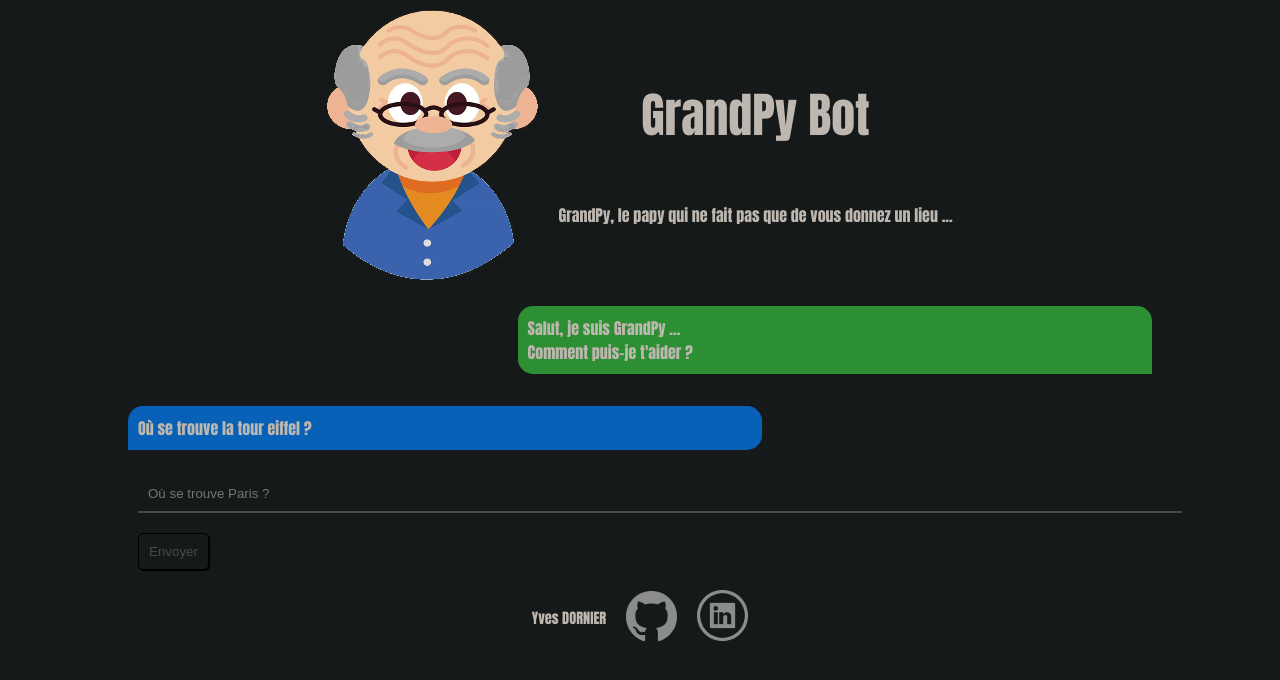
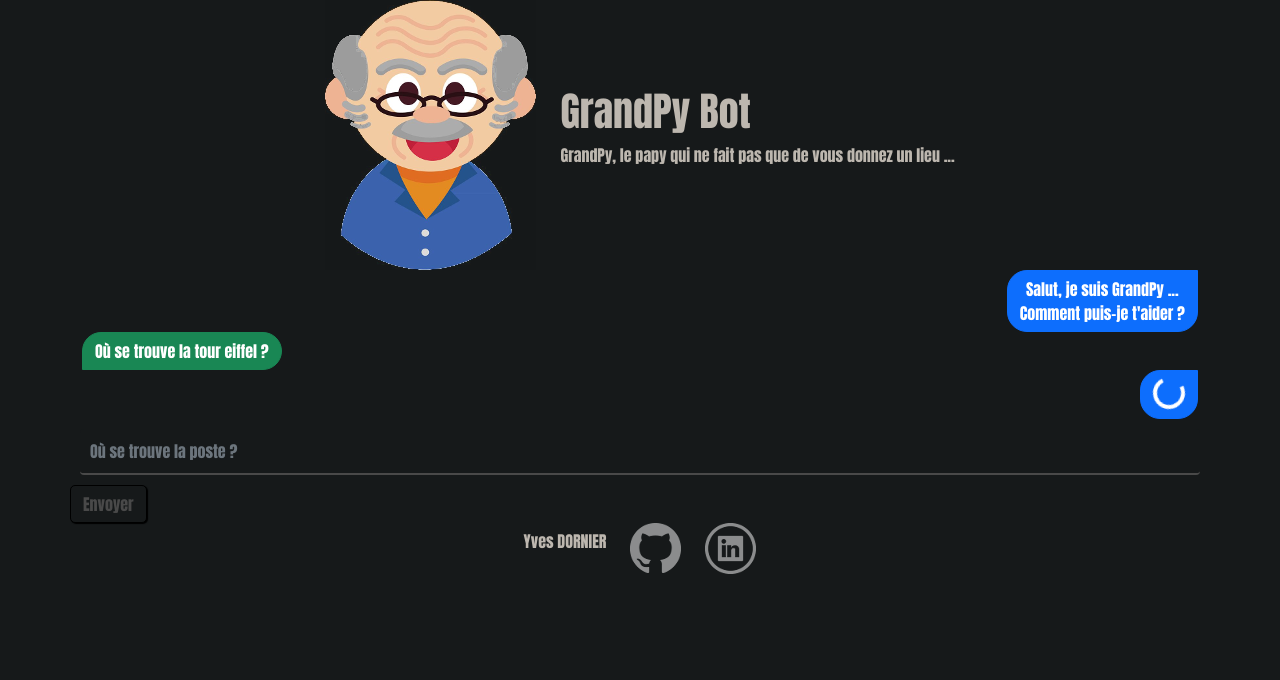
Before and after one commit to titou386/grandpy-bot, a Flask app: page / in a window 1280 px wide. Shown: the top 680 px of the page. Run offline with Flask 2, Linux system fonts and the light colour scheme.

Commit message:
bootstrap

```diff
--- a/static/style.css
+++ b/static/style.css
@@ -3,85 +3,11 @@ body
 	color: rgb(189,183,175);
     font-family: Impact, "Arial Black", Arial, Verdana, sans-serif;
 	background-color: rgb(22,25,26);
-	margin: auto;
-	width: 80%;
-
 }
 
-
-p
-{
-    font-size: 1em;
-    padding: 10px;
-}
-h1
-{
-    font-size: 3em;
-    padding: 10px;
-}
-img
-{
-	padding: 10px;
-}
-.center
-{
-
-
-
-    display: flex;
-    justify-content: center;
-    align-items: center;
-
-    text-align: center
-}
-.bot
-{
-	border-radius: 15px 15px 0px 15px;
-	background-color: rgb(44,143,51);
-	padding: 10px;
-	width: 60%;
-
-}
-.user
-{
-	border-radius: 15px 15px 15px 0px;
-	background-color: rgb(8,97,183);
-	padding: 10px;
-	width: 60%;
-
-}
-.align-right
-{
-	display: flex;
-	justify-content: flex-end;
-}
-
-*:focus {
-    outline: none;
-}
-.button
+.custom-input-text
 {
     color: rgb(73,73,73);
-	background-color: rgb(22,25,26);
-	border: 1px solid black;
-	border-radius: 5px;
-	box-shadow: 1px 1px 1px black;
-	padding: 10px;
-	margin: 10px;
-}
-.button:hover
-{
-	color: rgb(189,183,175);
-	background-color: rgb(8,97,183);
-	transition: .2s;
-	transition-timing-function: linear;
-
-}
-
-.text-area-input
-{
-	color: rgb(73,73,73);
-
     background-color: rgb(22,25,26);
     border: none;
     border-bottom: 2px solid rgb(73,73,73);
@@ -91,19 +17,41 @@ img
 }
 
 
-.text-area-input:hover
+.custom-input-text:hover
 {
-	color: rgb(189,183,175);
+    color: black;
     border-bottom: 2px solid rgb(8,97,183);
     transition: .2s;
     transition-timing-function: linear;
 }
 
-#author
+
+.custom-button
 {
-	font-size: 0.9em;
+    color: rgb(73,73,73);
+    background-color: rgb(22,25,26);
+    border: 1px solid black;
+    border-radius: 5px;
+    box-shadow: 1px 1px 1px black;
+}
+.custom-button:hover
+{
+    color: white;
+    background-color: $primary-color;
+    transition: .2s;
+    transition-timing-function: linear;
 
 }
+
+.bot
+{
+    border-radius: 20px 0px 20px 20px;
+}
+.user
+{
+    border-radius: 20px 20px 20px 0px;
+}
+
 footer .logo
 {
   opacity:0.5;
--- a/templates/base.html
+++ b/templates/base.html
@@ -3,31 +3,38 @@
   <head>
       <meta charset="utf-8" />
       <meta name="viewport" content="width=device-width, initial-scale=1.0">
+      <link href="https://cdn.jsdelivr.net/npm/bootstrap@5.0.0-beta2/dist/css/bootstrap.min.css" rel="stylesheet" integrity="sha384-BmbxuPwQa2lc/FVzBcNJ7UAyJxM6wuqIj61tLrc4wSX0szH/Ev+nYRRuWlolflfl" crossorigin="anonymous" />
       <link rel="stylesheet" href="../static/style.css" />
+      <script src="https://cdn.jsdelivr.net/npm/bootstrap@5.0.0-beta2/dist/js/bootstrap.bundle.min.js" integrity="sha384-b5kHyXgcpbZJO/tY9Ul7kGkf1S0CWuKcCD38l8YkeH8z8QjE0GmW1gYU5S9FOnJ0" crossorigin="anonymous"></script>
     {% block head %} {% endblock %}
   </head>
   <body>
-	<header class="center">
+    <header class="container">
+      <div class="row justify-content-center">
+        <div class="col-sm-auto col-auto">
           <img src="../static/img/grandpy.png" alt="Grand-py bot logo" />
-		<div id="grandpy_title">
+        </div>
+        <div class="col-sm-auto col-auto align-self-center">
           <h1>GrandPy Bot</h1>
-			<p>GrandPy, le papy qui ne fait pas que de vous donnez un lieu ...</p>
+          <p class="d-none d-sm-block">GrandPy, le papy qui ne fait pas que de vous donnez un lieu ...</p>
+        </div>
       </div>
     </header>
 	{% block body %} {% endblock %}
-	<footer class="center">
-		<p id="author">Yves DORNIER</p>
-		<div class="logo">
+	<footer class="container">
+      <div class="row justify-content-center">
+        <p class="col col-sm-auto text-nowrap align-self-center">Yves DORNIER</p>
+        <div class="col col-sm-auto">
           <a href="https://github.com/titou386/grandpy-bot">
-				<img src="../static/img/small-white-github.png" alt="GitHub logo" />
+            <img class="logo" src="../static/img/small-white-github.png" alt="GitHub logo" />
           </a>
         </div>
-		<div class="logo">
+        <div class="col col-sm-auto">
           <a href="www.linkedin.com/in/yves-dornier">
-				<img src="../static/img/small-linkedin-white.png" alt="LinkedIn logo" />
+            <img class="logo" src="../static/img/small-linkedin-white.png" alt="LinkedIn logo" />
           </a>
         </div>
+      </div>
     </footer>
-
   </body>
 </html>
--- a/templates/index.html
+++ b/templates/index.html
@@ -5,20 +5,37 @@
 {% endblock %}
 
 {% block body %}
-<section>
-	<div class=align-right>
-		<p class="bot">
+<section class="container">
+      <div class="row">
+        <div class="col d-flex justify-content-end">
+          <div class="bot btn btn-primary">
             Salut, je suis GrandPy ...<br>Comment puis-je t'aider ?
-		</p>
           </div>
-	<div class=align-left>
-		<p class="user">
+        </div>
+      </div>
+      <div class="row">
+        <div class="col">
+          <div class="user btn btn-success">
             Où se trouve la tour eiffel ?
-		</p>
           </div>
-	<form id="user-request-form">
-		<input class="text-area-input" type="text" name="userRequest" placeholder="Où se trouve Paris ?">
-		<input class="button" type="submit" value="Envoyer">
+        </div>
+      </div>
+      <div class="row">
+        <div class="col d-flex justify-content-end">
+          <div class="bot btn btn-primary">
+            <div class="spinner-border" role="status">
+              <span class="visually-hidden">Loading...</span>
+            </div>
+          </div>
+        </div>
+      </div>
+      <form id="container user-request-form">
+        <div class="row">
+        <input class="col form-control custom-input-text" type="text" name="userRequest" placeholder="Où se trouve la poste ?" />
+        </div>
+        <div class="row">
+        <button class="col-auto custom-button btn btn-primary" type="submit">Envoyer</button>
+        </div>
       </form>
     </section>
 {% endblock %}
```
Lines whose indentation alone changed are shown as unchanged.
